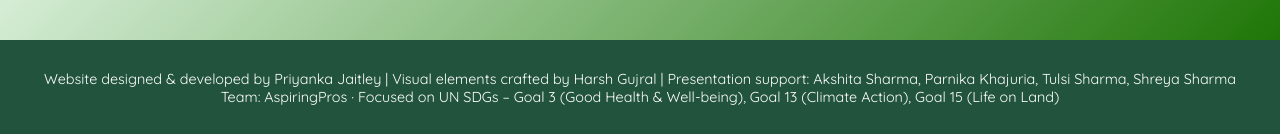
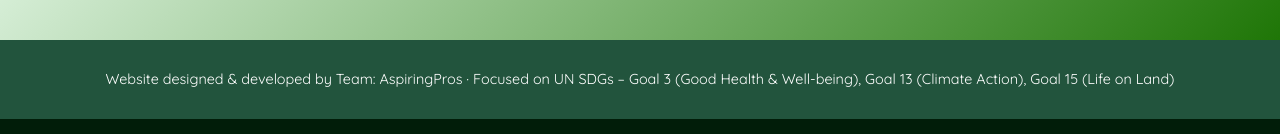
Before and after one commit to priyankajaitley02/bloomWell, a plain HTML site: page index.html in a window 1280 px wide. Shown: the part 1839-1973 px from the top of the page. Drawn offline with Linux system fonts and the light colour scheme.

Commit message:
Update index.html

```diff
--- a/index.html
+++ b/index.html
@@ -220,8 +220,7 @@
   </section>
 
   <footer>
-    <p> Website designed & developed by Priyanka Jaitley | Visual elements crafted by Harsh Gujral | Presentation support: Akshita Sharma, Parnika Khajuria, Tulsi Sharma, Shreya Sharma<br>
-    Team: AspiringPros · Focused on UN SDGs – Goal 3 (Good Health & Well-being), Goal 13 (Climate Action), Goal 15 (Life on Land)
+    <p> Website designed & developed by Team: AspiringPros · Focused on UN SDGs – Goal 3 (Good Health & Well-being), Goal 13 (Climate Action), Goal 15 (Life on Land)
   </p></p>
   </footer>
 </body>
```
